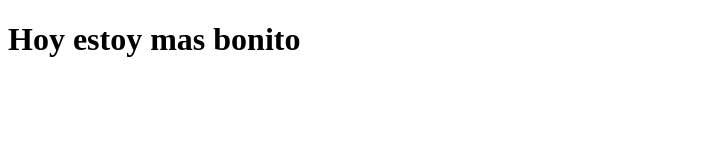
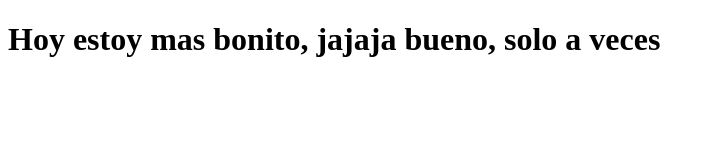
Before and after one commit to Alduk3/GIT_LOVELACE, a plain HTML site: page 02 - Ramas/index.html in a window 1280 px wide. Shown: the whole page, without its empty margins (0-715 px from the left). Drawn offline with Linux system fonts and the light colour scheme.

Commit message:
Ya hice la foto

```diff
--- a/02 - Ramas/index.html
+++ b/02 - Ramas/index.html
@@ -8,7 +8,7 @@
 </head>
 
 <body>
-    <h1>Hoy estoy mas bonito</h1>
+    <h1>Hoy estoy mas bonito, jajaja bueno, solo a veces</h1>
 </body>
 
 </html>
```
